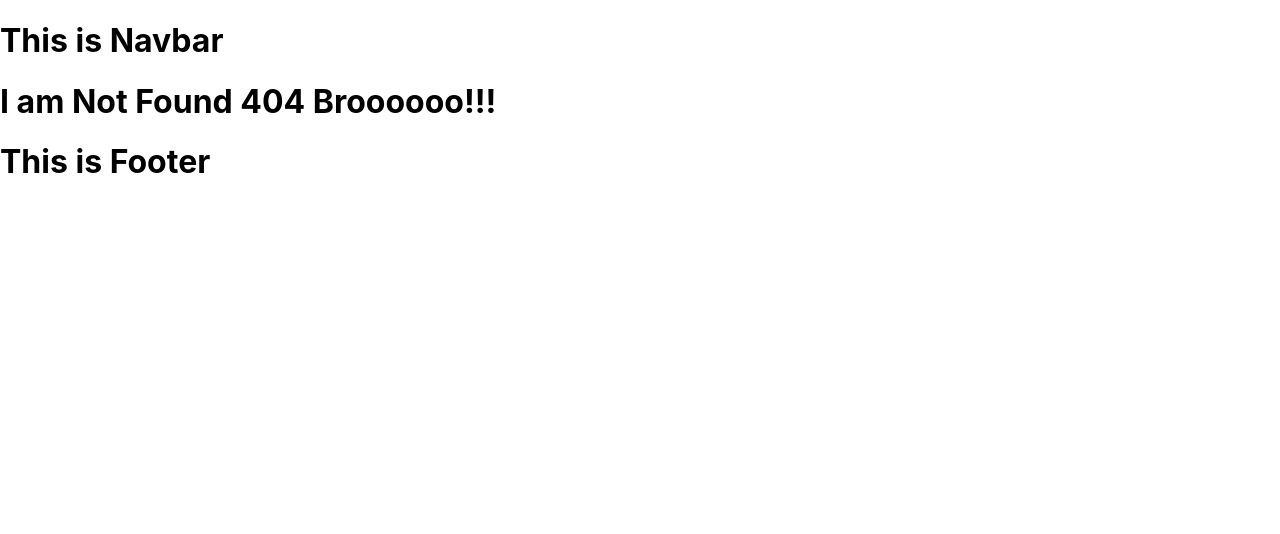
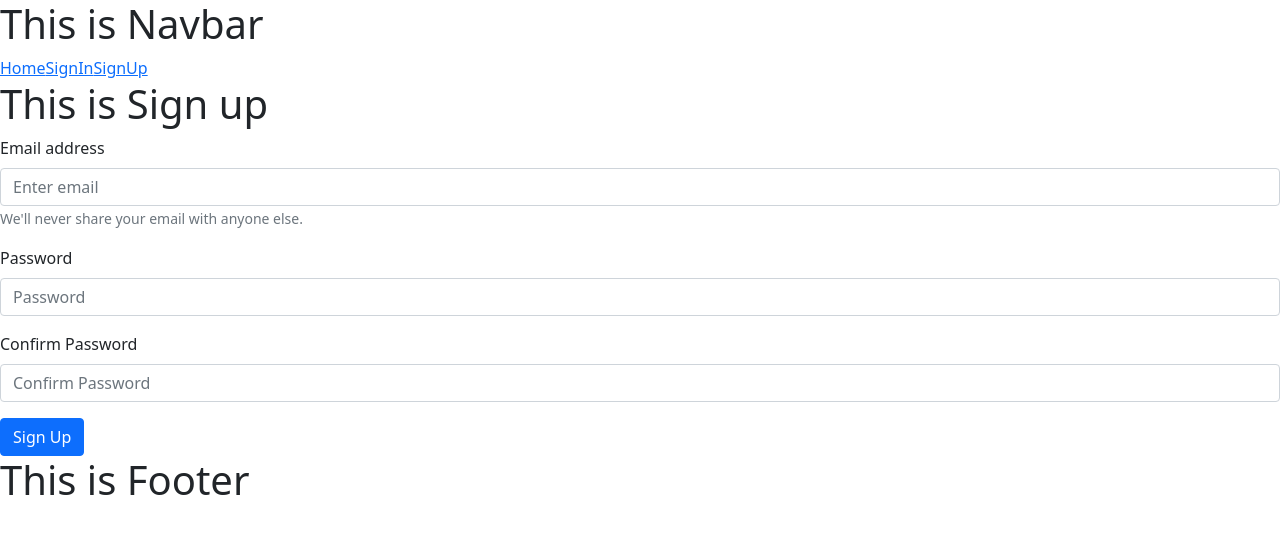
Before and after one commit to anwar-7/independent-service-provider-anwarul1, a React (Create React App) app: page /signup in a window 1280 px wide. Before the commit this address had no page. Shown: the top 534 px of the page. Built offline with nearby package versions, Linux system fonts and the light colour scheme.

Commit message:
sign up page authintication done

```diff
--- a/src/App.js
+++ b/src/App.js
@@ -4,6 +4,9 @@ import Home from './components/Home/Home';
 import NotFound from './components/NotFound/NotFound';
 import Navbar from './components/Navbar/Navbar';
 import Footer from './components/Footer/Footer';
+import Signin from './components/Signin/Signin';
+import 'bootstrap/dist/css/bootstrap.min.css';
+import Signup from './components/Signup/Signup';
 
 function App() {
   return (
@@ -12,6 +15,8 @@ function App() {
       <Routes>
         <Route path="/" element={<Home />} />
         <Route path="/home" element={<Home />} />
+        <Route path="/signin" element={<Signin />} />
+        <Route path="/signup" element={<Signup />} />
         <Route path="*" element={<NotFound />} />
       </Routes>
       <Footer />
--- a/src/components/Navbar/Navbar.js
+++ b/src/components/Navbar/Navbar.js
@@ -1,10 +1,31 @@
 import React from 'react';
+import { NavLink } from 'react-router-dom';
 import './Navbar.css';
 
 const Navbar = () => {
   return (
     <div>
       <h1>This is Navbar</h1>
+      <div className="nav">
+        <NavLink
+          className={({ isActive }) => (isActive ? 'active-link' : 'link')}
+          to="/home"
+        >
+          Home
+        </NavLink>
+        <NavLink
+          className={({ isActive }) => (isActive ? 'active-link' : 'link')}
+          to="/signin"
+        >
+          SignIn
+        </NavLink>
+        <NavLink
+          className={({ isActive }) => (isActive ? 'active-link' : 'link')}
+          to="/signup"
+        >
+          SignUp
+        </NavLink>
+      </div>
     </div>
   );
 };
--- a/src/components/Signin/Signin.js
+++ b/src/components/Signin/Signin.js
@@ -1,10 +1,33 @@
 import React from 'react';
+import { Button, Form } from 'react-bootstrap';
 import './Signin.css';
 
 const Signin = () => {
   return (
-    <div>
-      <h1>This is Sign In</h1>
+    <div className="signin-container">
+      <div>
+        <h1>This is Sign In</h1>
+        <Form>
+          <Form.Group className="mb-3" controlId="formBasicEmail">
+            <Form.Label>Email address</Form.Label>
+            <Form.Control type="email" placeholder="Enter email" />
+            <Form.Text className="text-muted">
+              We'll never share your email with anyone else.
+            </Form.Text>
+          </Form.Group>
+
+          <Form.Group className="mb-3" controlId="formBasicPassword">
+            <Form.Label>Password</Form.Label>
+            <Form.Control type="password" placeholder="Password" />
+          </Form.Group>
+          <Form.Group className="mb-3" controlId="formBasicCheckbox">
+            <Form.Check type="checkbox" label="Check me out" />
+          </Form.Group>
+          <Button variant="primary" type="submit">
+            Submit
+          </Button>
+        </Form>
+      </div>
     </div>
   );
 };
--- a/src/components/Signup/Signup.js
+++ b/src/components/Signup/Signup.js
@@ -1,10 +1,113 @@
-import React from 'react';
+import React, { useState } from 'react';
+import { Button, Form } from 'react-bootstrap';
 import './Signup.css';
+import { useCreateUserWithEmailAndPassword } from 'react-firebase-hooks/auth';
+import auth from '../../firebase.init';
 
 const Signup = () => {
+  const [userInfo, setUserInfo] = useState({
+    email: '',
+    password: '',
+    confirmPassword: '',
+  });
+  const [error, setError] = useState({
+    email: '',
+    password: '',
+  });
+
+  const [createUserWithEmailAndPassword, user, loading, hookError] =
+    useCreateUserWithEmailAndPassword(auth);
+
+  const handleEmailChange = (e) => {
+    const emailRegex = /\S+@\S+\.\S+/;
+    const validEmil = emailRegex.test(e.target.value);
+    if (validEmil) {
+      setUserInfo({ ...userInfo, email: e.target.value });
+      setError({ ...error, email: '' });
+    } else {
+      setError({ ...error, email: 'Email not Valid' });
+      setUserInfo({ ...userInfo, email: '' });
+    }
+    console.log(e.target.value);
+  };
+
+  const handlePasswordChang = (e) => {
+    const passwordRegex = /.{6,}/;
+    const validPassword = passwordRegex.test(e.target.value);
+    if (validPassword) {
+      setUserInfo({ ...userInfo, password: e.target.value });
+      setError({ ...error, password: '' });
+    } else {
+      setError({ ...error, password: 'Please provide 6 digit' });
+      setUserInfo({ ...userInfo, password: '' });
+    }
+  };
+
+  const handleConfirmPassword = (e) => {
+    if (e.target.value === userInfo.password) {
+      setUserInfo({ ...userInfo, confirmPassword: e.target.value });
+      setError({ ...error, password: '' });
+    } else {
+      setError({ ...error, password: "Password don't match" });
+      setUserInfo({ ...userInfo, confirmPassword: '' });
+    }
+  };
+
+  const handleSubmitSignUp = (e) => {
+    e.preventDefault();
+    createUserWithEmailAndPassword(userInfo.email, userInfo.password);
+  };
+
   return (
-    <div>
-      <h1>This is Sign up</h1>
+    <div className="signup-container">
+      <div>
+        <h1>This is Sign up</h1>
+        <Form onSubmit={handleSubmitSignUp}>
+          <Form.Group className="mb-3" controlId="formBasicEmail">
+            <Form.Label>Email address</Form.Label>
+            {/* email input field */}
+            <Form.Control
+              onChange={handleEmailChange}
+              type="email"
+              placeholder="Enter email"
+            />
+            <Form.Text className="text-muted">
+              We'll never share your email with anyone else.
+            </Form.Text>
+            {/* email error massage */}
+            {error?.email && <p className="error-message">{error.email}</p>}
+          </Form.Group>
+
+          <Form.Group className="mb-3" controlId="formBasicPassword">
+            <Form.Label>Password</Form.Label>
+            {/* password input field */}
+            <Form.Control
+              onChange={handlePasswordChang}
+              type="password"
+              placeholder="Password"
+            />
+            {/* password error massage */}
+            {error?.password && (
+              <p className="error-message text-danger">{error.password}</p>
+            )}
+          </Form.Group>
+          <Form.Group className="mb-3" controlId="formBasicPassword">
+            <Form.Label>Confirm Password</Form.Label>
+            {/* confirm password input field*/}
+            <Form.Control
+              onChange={handleConfirmPassword}
+              type="Confirm Password"
+              placeholder="Confirm Password"
+            />
+          </Form.Group>
+          {/* <Form.Group className="mb-3" controlId="formBasicCheckbox">
+            <Form.Check type="checkbox" label="Check me out" />
+          </Form.Group> */}
+          <Button variant="primary" type="submit">
+            Sign Up
+          </Button>
+        </Form>
+      </div>
     </div>
   );
 };
--- a/src/firebase.init.js
+++ b/src/firebase.init.js
@@ -6,12 +6,12 @@ import { getAuth } from 'firebase/auth';
 
 // Your web app's Firebase configuration
 const firebaseConfig = {
-  apiKey: process.env.REACT_APP_API_KEY,
-  authDomain: process.env.REACT_APP_AUTH_DOMAIN,
-  projectId: process.env.REACT_APP_PROJECT_ID,
-  storageBucket: process.env.REACT_APP_STORAGE_BUCKET,
-  messagingSenderId: process.env.REACT_APP_MESSAGING_SENDER_ID,
-  appId: process.env.REACT_APP_APP_ID,
+  apiKey: 'AIzaSyAn5xUjrx92Z-vjGGNlo1e4DiiPymSo0CQ',
+  authDomain: 'assignment-10-7ce25.firebaseapp.com',
+  projectId: 'assignment-10-7ce25',
+  storageBucket: 'assignment-10-7ce25.appspot.com',
+  messagingSenderId: '170633936256',
+  appId: '1:170633936256:web:11de65d011ee7d31c95565',
 };
 
 // Initialize Firebase
```
Also changed, not shown: 1 other file (tests, documents, lock files or other folders).
